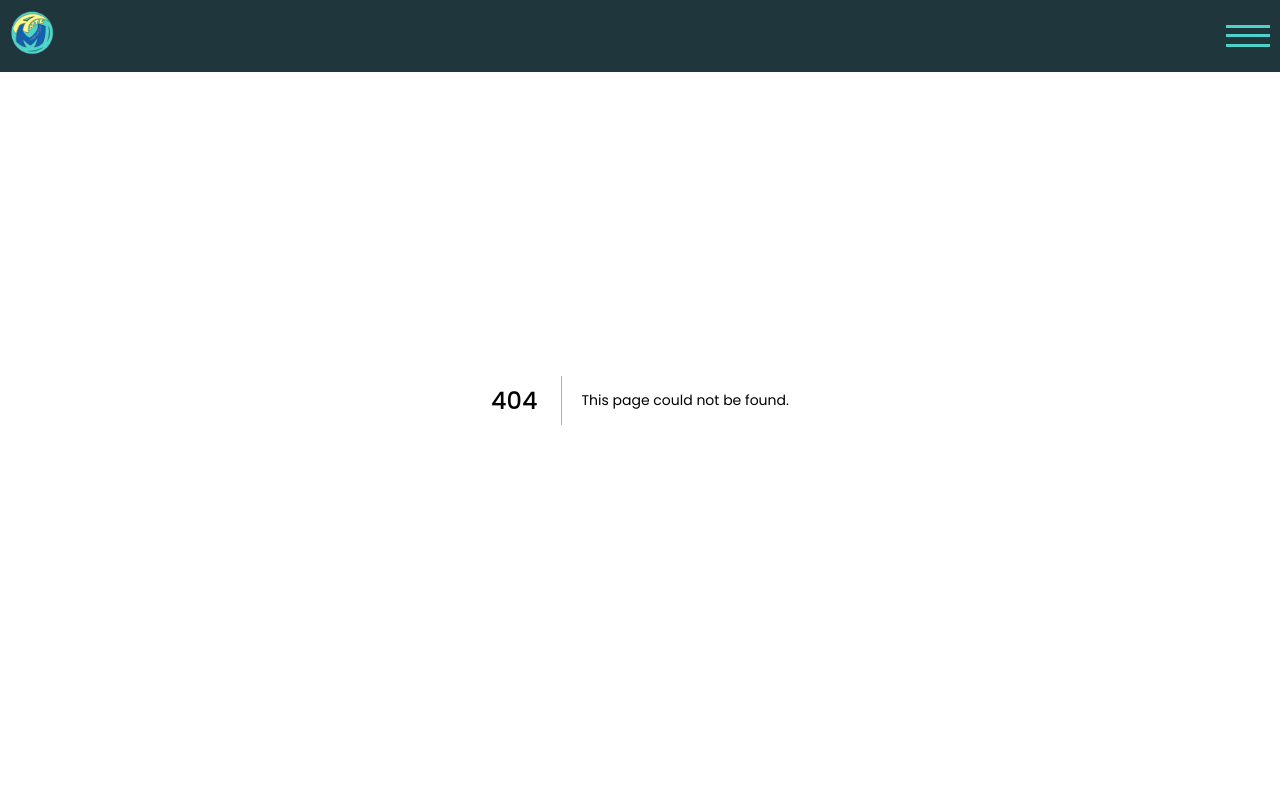
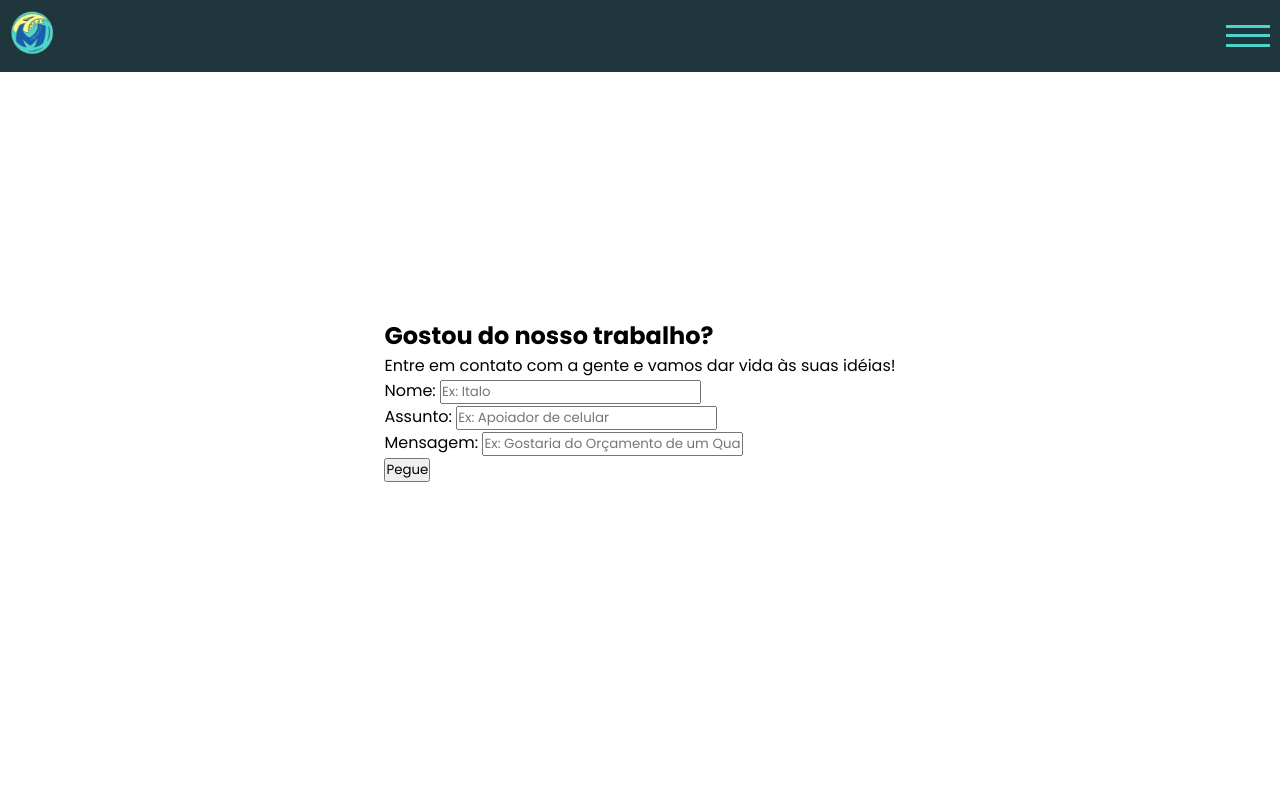
Before and after one commit to italomsilva/ArteMauricio, a Next.js app in the folder frontend/: page /contact in a window 1280 px wide. Before the commit this address had no page. Shown: the top 800 px of the page. Built offline with nearby package versions, Linux system fonts and the light colour scheme.

Commit message:
feat: contact page and input component

```diff
--- /dev/null
+++ b/frontend/src/app/(routes)/contact/page.tsx
@@ -0,0 +1,10 @@
+'use client'
+import ContactPage from "@/app/pages/contact_page/ContactPage"
+
+export default function Page(){
+    return(
+        <main style={{display: 'flex', blockSize:'100vh',alignItems: 'center', justifyContent: "center"}}>
+            <ContactPage/>
+        </main>
+    )
+}
--- /dev/null
+++ b/frontend/src/app/components/contact_form/MyInputAndLabel.tsx
@@ -0,0 +1,26 @@
+import { useState } from "react";
+
+export default function MyInputAndLabel(input: Input) {
+  return (
+    <div>
+      <label htmlFor={`i${input.id}`}>{input.labelText}</label>
+      <input
+        type={input.type}
+        id={`i${input.id}`}
+        name={input.id}
+        placeholder={input.placeHoldertext}
+        value={input.text}
+        onChange={input.handleValue}
+      />
+    </div>
+  );
+}
+
+type Input = {
+  id: string;
+  labelText?: string;
+  placeHoldertext?: string;
+  type: string;
+  text?:string;
+  handleValue?:(event: React.ChangeEvent<HTMLInputElement>) => void;
+};
--- /dev/null
+++ b/frontend/src/app/pages/contact_page/ContactPage.tsx
@@ -0,0 +1,54 @@
+import { useState } from "react";
+import styles from "./ContactPage.module.css";
+import MyInputAndLabel from "@/app/components/contact_form/MyInputAndLabel";
+
+export default function ContactPage() {
+  const [assunto, setAssunto]: any = useState();
+  const [mensagem, setMensagem]: any = useState();
+  const [nome, setNome]: any = useState();
+  return (
+    <section className={styles.main_section}>
+      <div className={styles.div_text_one}>
+        <h1>Gostou do nosso trabalho?</h1>
+        <p>Entre em contato com a gente e vamos dar vida às suas idéias!</p>
+      </div>
+      <form
+        onSubmit={(e) => {
+          e.preventDefault();
+          console.log();
+          const fullMsg = `Olá, sou ${nome}\n${mensagem}`;
+          window.location.href = `mailto:italomonteiro0085@gmail.com?subject=${encodeURIComponent(
+            assunto
+          )}&body=${encodeURIComponent(fullMsg)}`;
+          setTimeout(()=>{window.location.href = "/contact/thanks"}, 5000);
+        }}
+      >
+        <MyInputAndLabel
+          id="nome"
+          labelText="Nome: "
+          placeHoldertext="Ex: Italo"
+          type="text"
+          text={nome}
+          handleValue={(e)=>setNome(e.target.value)}
+        />
+        <MyInputAndLabel
+          id="assunto"
+          labelText="Assunto: "
+          placeHoldertext="Ex: Apoiador de celular"
+          type="text"
+          text={assunto}
+          handleValue={(e)=>setAssunto(e.target.value)}
+        />
+        <MyInputAndLabel
+          id="msg"
+          labelText="Mensagem: "
+          placeHoldertext="Ex: Gostaria do Orçamento de um Quadro"
+          type="message"
+          text={mensagem}
+          handleValue={(e)=>setMensagem(e.target.value)}
+        />
+        <input type="submit" value="Pegue" />
+      </form>
+    </section>
+  );
+}
```
Also changed, not shown: frontend/src/app/(routes)/contact/thanks/page.tsx (added, +7 -0 lines), frontend/src/app/pages/contact_page/ContactPage.module.css (added).
